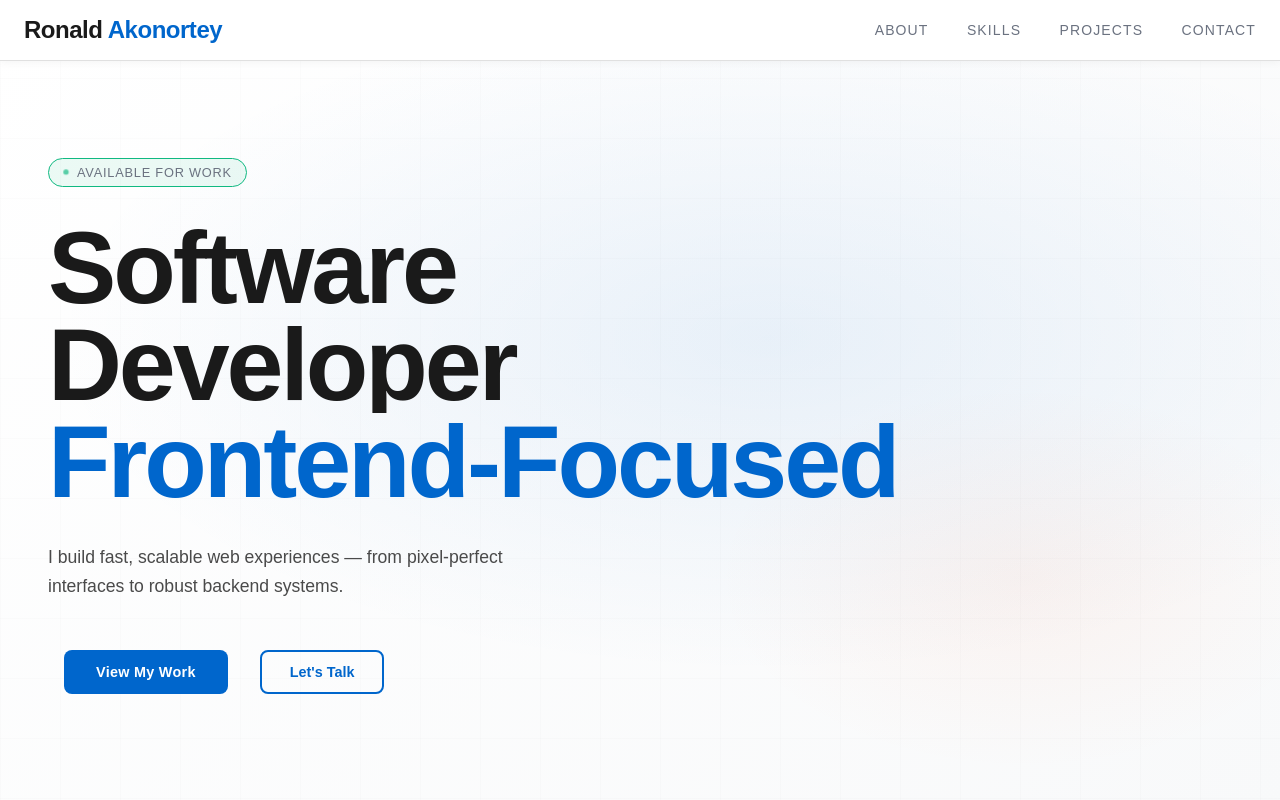
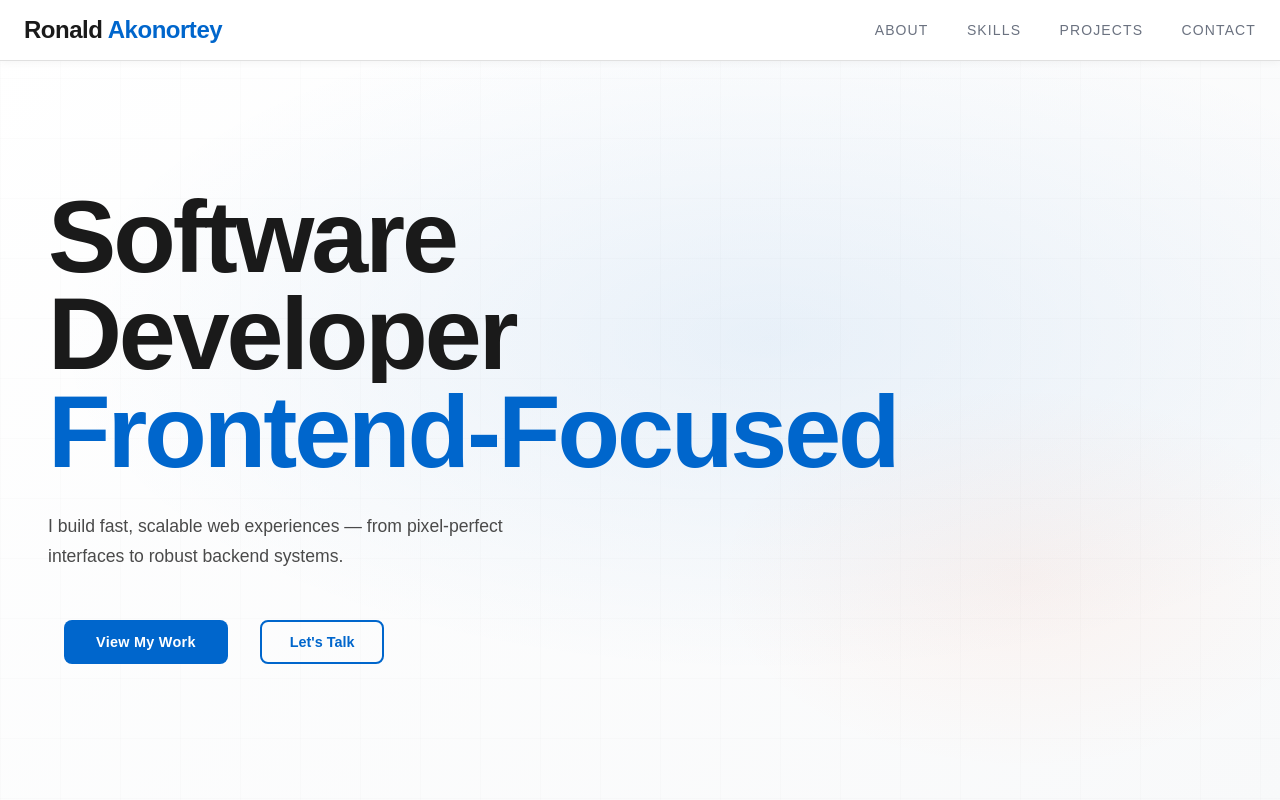
Before and after one commit to Ronnie-coder1/Ronald-Akonortey-Portfolio, a plain HTML site: page index.html in a window 1280 px wide. Shown: the top 800 px of the page. Drawn offline with Linux system fonts and the light colour scheme.

```diff
--- a/index.html
+++ b/index.html
@@ -173,13 +173,7 @@
     background: rgba(16, 185, 129, 0.08);
     border-color: var(--success);
   }
-  .hero-tag::before {
-    content: '';
-    width: 6px; height: 6px;
-    border-radius: 50%;
-    background: var(--success);
-    animation: pulse 2s infinite;
-  }
+
   @keyframes pulse {
     0%, 100% { opacity: 1; transform: scale(1); }
     50% { opacity: 0.4; transform: scale(0.8); }
@@ -746,7 +740,7 @@
   <div class="hero-bg"></div>
   <div class="hero-grid"></div>
   <div class="hero-content">
-    <div class="hero-tag">Available for work</div>
+
     <h1>
       <span class="line">Software Developer</span>
 
```
